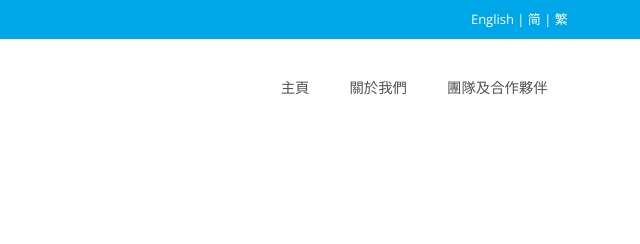
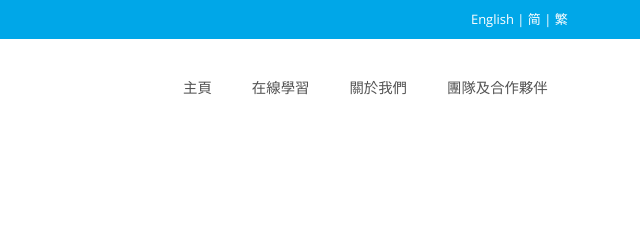
Before and after one commit to MasterTse/hkhic_temp, a plain HTML site: page about_cn1.html in a window 1280 px wide. Shown: the top 244 px of the page, 640-1280 px from the left. Drawn offline with nearby package versions, Linux system fonts and the light colour scheme; files whose address does not match are found by name.

Commit message:
Update about_cn1.html

```diff
--- a/about_cn1.html
+++ b/about_cn1.html
@@ -103,7 +103,7 @@
 					<!-- Left Nav Section -->
 					  <ul class="right">
 						<li><a  href="index_cn1.html">主頁</a></li>
-						<!-- li><a href="eLearning.php">在線學習</a></li -->
+						<li><a href="eLearning.php">在線學習</a></li>
 						<li><a href="about_cn1.html">關於我們</a></li>
 
 						<!-- li><a href="ServicesProducts.html">Products and Services </a></li -->
```
